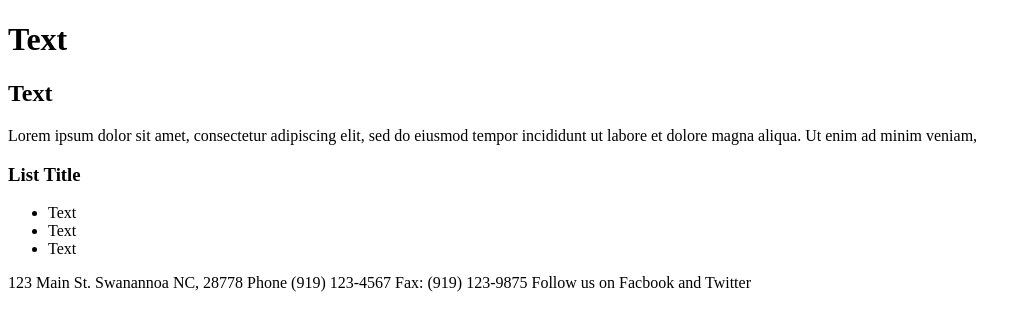
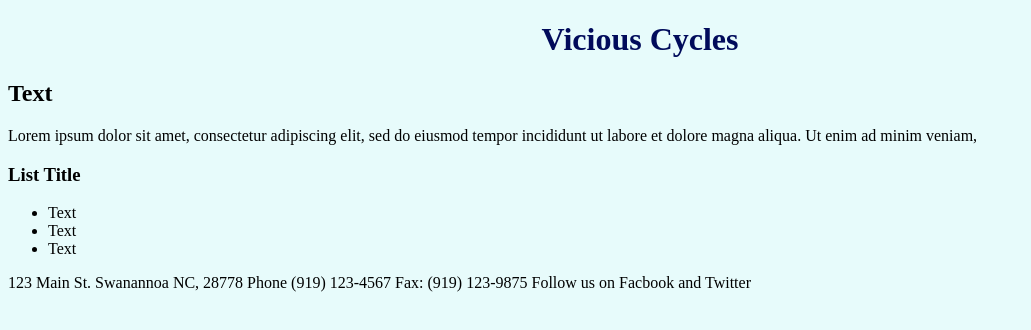
Before and after one commit to darbymallison/ASN10, a plain HTML site: page index.html in a window 1280 px wide. Shown: the whole page, without its empty margins (0-1031 px from the left). Drawn offline with Linux system fonts and the light colour scheme.

Commit message:
Add files via upload

```diff
--- a/index.html
+++ b/index.html
@@ -5,10 +5,15 @@
         <meta http-equiv="X-UA-Compatible" content="IE=edge">
         <meta name="viewport" content="width-device-width, initial-scale=1.0">
         <title> Vicious Cycles </title>
-        <!-- CSS STYLESHEET LINK link rel= "stylesheet" href="css/systems.css"-->
+        <style>
+        body {background-color: #E7FBFB;}
+        h1 {color: #010b5b;
+        text-align: center;
+        font: size 4em;}
+        </style>
     </head>
 <Body>
-    <header><h1>Text</h1></header>
+    <header><h1>Vicious Cycles</h1></header>
 
   <main>
     <section><h2>Text</h2>
```
